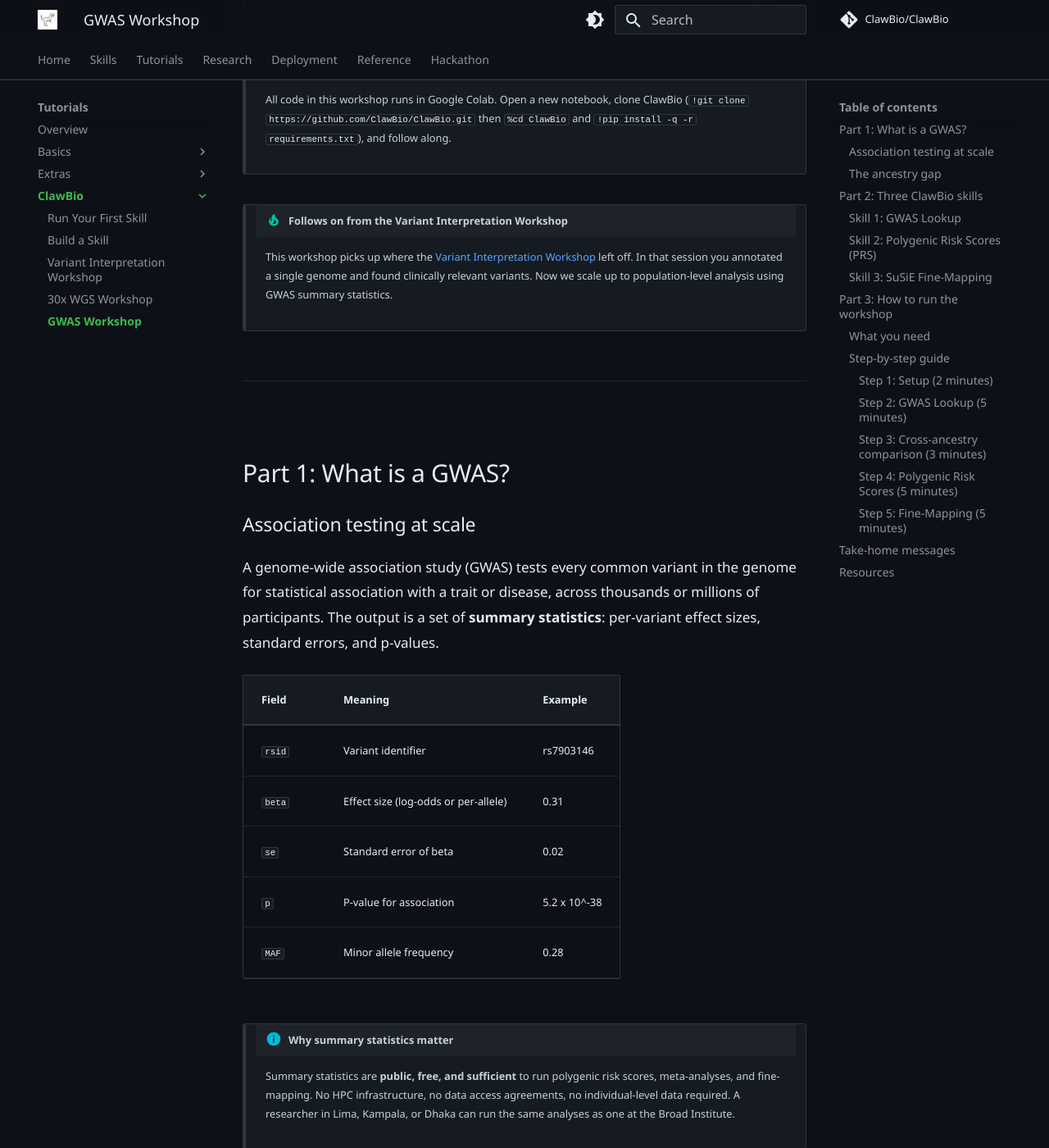
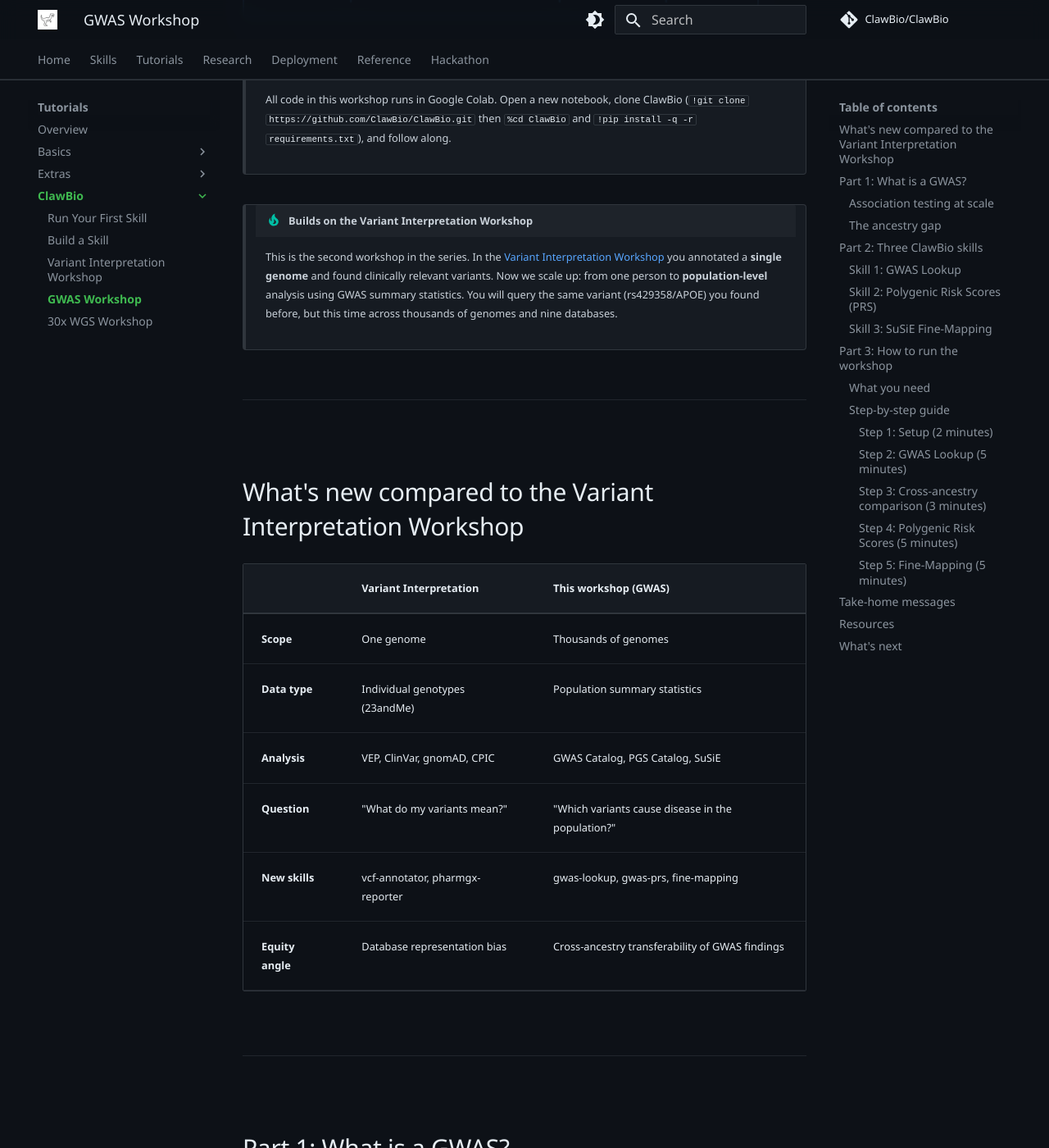
Before and after one commit to ClawBio/docs, an MkDocs documentation site: the page built from docs/tutorials/gwas-workshop.md, in a window 1280 px wide and 1400 px high, scrolled down 456 px. Shown: the whole window at 82% size. Built offline with MkDocs 1.6.1 and Material for MkDocs 9.7.7, drawn with Linux system fonts in a browser that asks for light colours; comment, search, counter and statistics services are not loaded; some of the changed text lies outside the part shown.

Commit message:
Reorder workshops and add progression links
- Nav order: Variant Interpretation > GWAS > 30x WGS (individual > population > deep individual)
- Each workshop now has "What's new" comparison table vs previous workshops
- Each workshop has "What's next" section pointing to the next one
- 30x WGS prerequisites updated to reference both earlier workshops
- Clear incremental progression: SNP array > summary statistics > full WGS

Co-Authored-By: Claude Opus 4.6 (1M context) <noreply@anthropic.com>

```diff
--- a/docs/tutorials/gwas-workshop.md
+++ b/docs/tutorials/gwas-workshop.md
@@ -18,8 +18,21 @@ description: Run a complete GWAS analysis with ClawBio in Google Colab. Variant
 !!! tip "Runs in Google Colab"
     All code in this workshop runs in Google Colab. Open a new notebook, clone ClawBio (`!git clone https://github.com/ClawBio/ClawBio.git` then `%cd ClawBio` and `!pip install -q -r requirements.txt`), and follow along.
 
-!!! tip "Follows on from the Variant Interpretation Workshop"
-    This workshop picks up where the [Variant Interpretation Workshop](variant-interpretation-workshop.md) left off. In that session you annotated a single genome and found clinically relevant variants. Now we scale up to population-level analysis using GWAS summary statistics.
+!!! tip "Builds on the Variant Interpretation Workshop"
+    This is the second workshop in the series. In the [Variant Interpretation Workshop](variant-interpretation-workshop.md) you annotated a **single genome** and found clinically relevant variants. Now we scale up: from one person to **population-level** analysis using GWAS summary statistics. You will query the same variant (rs429358/APOE) you found before, but this time across thousands of genomes and nine databases.
+
+---
+
+## What's new compared to the Variant Interpretation Workshop
+
+| | Variant Interpretation | This workshop (GWAS) |
+|--|----------------------|---------------------|
+| **Scope** | One genome | Thousands of genomes |
+| **Data type** | Individual genotypes (23andMe) | Population summary statistics |
+| **Analysis** | VEP, ClinVar, gnomAD, CPIC | GWAS Catalog, PGS Catalog, SuSiE |
+| **Question** | "What do my variants mean?" | "Which variants cause disease in the population?" |
+| **New skills** | vcf-annotator, pharmgx-reporter | gwas-lookup, gwas-prs, fine-mapping |
+| **Equity angle** | Database representation bias | Cross-ancestry transferability of GWAS findings |
 
 ---
 
@@ -184,3 +197,13 @@ Run SuSiE on a demo locus containing 200 variants with 2 independent causal sign
 | Ensembl VEP | [ensembl.org/vep](https://ensembl.org/vep) |
 | gnomAD | [gnomad.broadinstitute.org](https://gnomad.broadinstitute.org) |
 | CPIC Guidelines | [cpicpgx.org](https://cpicpgx.org) |
+
+---
+
+## What's next
+
+You have now analysed variants at the individual level (Workshop 1) and the population level (this workshop). The final workshop goes deeper into the same individual genome:
+
+| Workshop | What it adds |
+|----------|-------------|
+| [30x WGS Workshop](30x-wgs-workshop.md) | Analyse Manuel Corpas's genome at **full 30x whole-genome sequencing resolution**. Discover 8,925 structural variants, 912K indels, and copy number changes that are invisible to both SNP arrays and summary statistics. Compare WGS findings with the SNP chip results from Workshop 1. |
--- a/mkdocs.yml
+++ b/mkdocs.yml
@@ -65,8 +65,8 @@ nav:
       - Run Your First Skill: tutorials/run-your-first-skill.md
       - Build a Skill: tutorials/build-a-skill.md
       - Variant Interpretation Workshop: tutorials/variant-interpretation-workshop.md
+      - GWAS Workshop: tutorials/gwas-workshop.md
       - 30x WGS Workshop: tutorials/30x-wgs-workshop.md
-      - GWAS Workshop: tutorials/gwas-workshop.md
   - Research:
     - Overview: research/index.md
     - Genomebook: research/genomebook.md
```
Also changed, not shown: docs/tutorials/30x-wgs-workshop.md (+14 -1 lines), docs/tutorials/variant-interpretation-workshop.md (+11 -0 lines).
